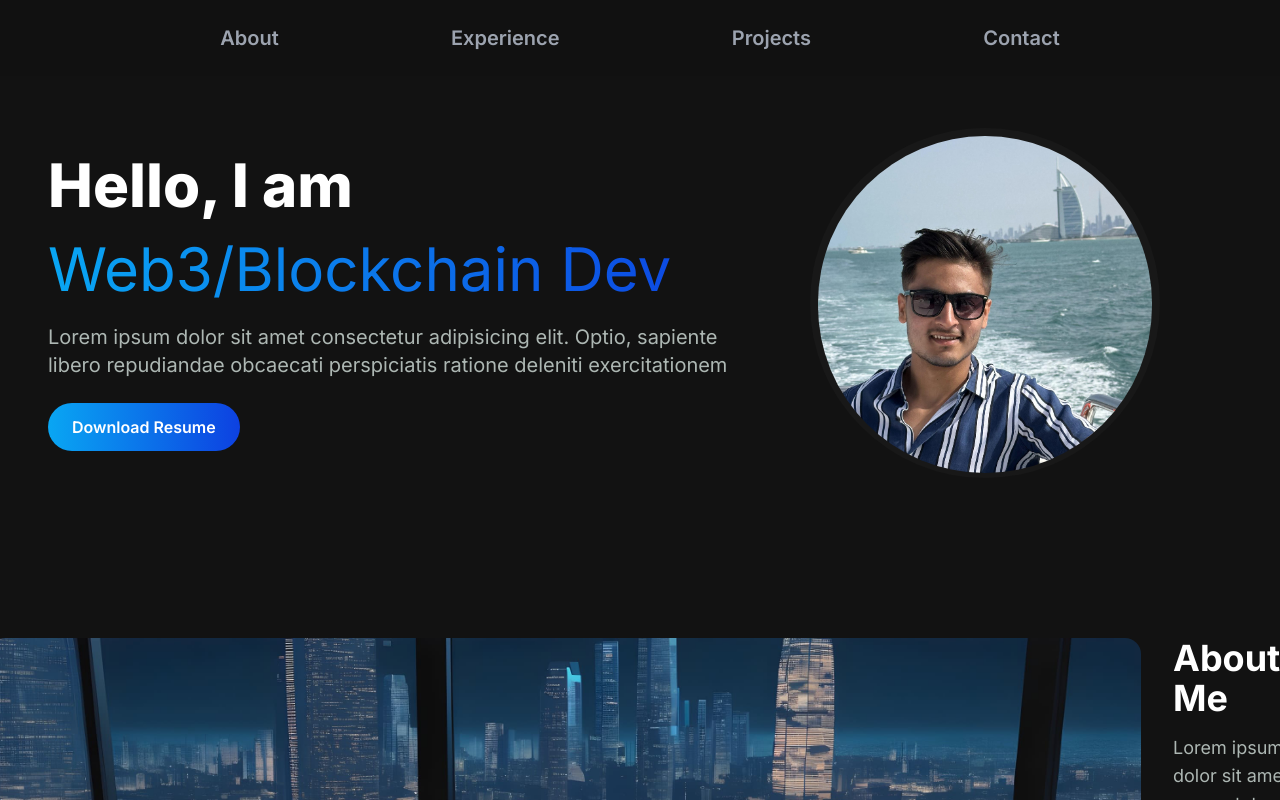
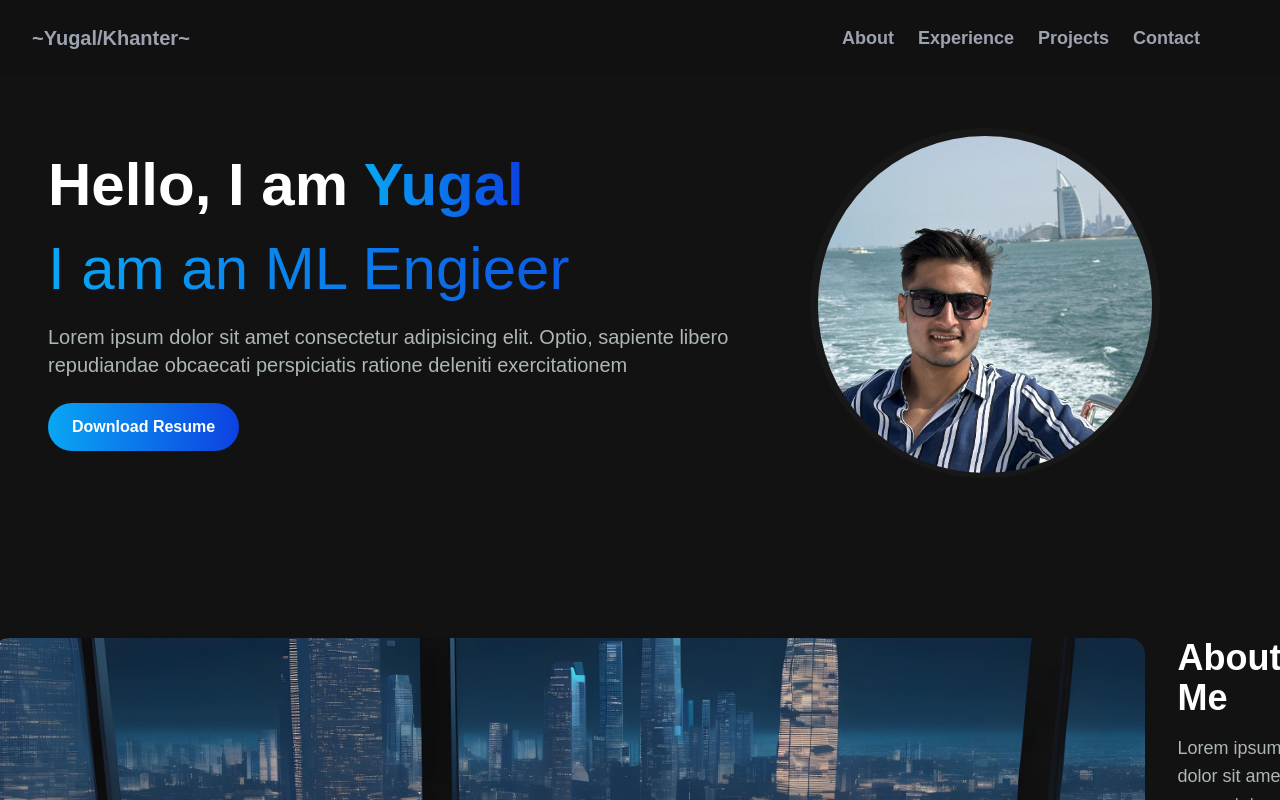
Before and after one commit to yugal82/portfolio-website, a Next.js app: page / in a window 1280 px wide. Shown: the top 800 px of the page. Built offline with nearby package versions, Linux system fonts and the light colour scheme.

Commit message:
navbar and footer major changes

```diff
--- a/src/app/components/Contact.jsx
+++ b/src/app/components/Contact.jsx
@@ -6,7 +6,7 @@ import { TfiEmail } from "react-icons/tfi";
 
 const Contact = () => {
     return (
-        <div id='contact' className='container mx-auto px-12 py-4 mt-12 w-full'>
+        <div id='contact' className='container mx-auto px-12 py-4 my-12 w-full'>
             <h2 className='w-full text-3xl font-semibold text-left md:text-center'>Want to get in contact with me?</h2>
             <div className='px-4 md:px-16 mt-4'>
                 <p className='text-xl text-[#adb7b3] md:text-center'>I am currently looking for new opportunities, my inbox is always open. Feel free to reach out to me directly through the below mentioned social media handles for any inquiries, collaborations, or just to say hello! I'm always eager to connect with fellow creatives, clients, and potential collaborators. Whether you have a question or just want to say Hi, I'll try my best to get back to you!</p>
--- a/src/app/components/Footer.jsx
+++ b/src/app/components/Footer.jsx
@@ -1,8 +1,18 @@
+import Link from 'next/link';
 import React from 'react'
 
 const Footer = () => {
   return (
-    <div className='w-full text-center mt-8 py-8 text-base font-semibold'>All rights reserved 2024 | Yugal Khanter</div>
+    <div className='py-4 bg-[#282828] rounded-t-xl'>
+      <h2 className='text-2xl text-center py-2 font-extrabold text-transparent bg-clip-text bg-gradient-to-r from-[#09A6F3] via-[#0B74EA] to-[#0D41E1]'>Yugal Khanter</h2>
+      <div className='w-full py-2 flex items-center justify-center'>
+        <Link href='#about' className='text-lg font-medium text-gray-400 hover:text-white transition-all duration-200 ease-in-out hover:scale-105 mx-2'>About</Link>
+        <Link href='#experience' className='text-lg font-medium text-gray-400 hover:text-white transition-all duration-200 ease-in-out hover:scale-105 mx-2'>Experience</Link>
+        <Link href='#projects' className='text-lg font-medium text-gray-400 hover:text-white transition-all duration-200 ease-in-out hover:scale-105 mx-2'>Projects</Link>
+        <Link href='#contact' className='text-lg font-medium text-gray-400 hover:text-white transition-all duration-200 ease-in-out hover:scale-105 mx-2'>Contact</Link>
+      </div>
+      <div className='w-full py-2 text-center text-sm font-semibold'>	&#169; 2024 Yugal Khanter | All rights reserved</div>
+    </div>
   )
 }
 
--- a/src/app/components/Hero.jsx
+++ b/src/app/components/Hero.jsx
@@ -9,19 +9,18 @@ const Hero = () => {
             <div className='grid grid-cols-1 sm:grid-cols-12'>
                 <div className='col-span-7 place-self-center text-center sm:text-left'>
                     <h1 className='text-white text-4xl sm:text-5xl lg:text-6xl'>
-                        <span className='font-extrabold'>Hello, I am</span>
+                        <span className='font-extrabold'>Hello, I am <span className='text-transparent bg-clip-text bg-gradient-to-r from-[#09A6F3] via-[#0B74EA] to-[#0D41E1]'>Yugal</span></span>
                         <p className='py-6 text-transparent bg-clip-text bg-gradient-to-r from-[#09A6F3] via-[#0B74EA] to-[#0D41E1]'>
+                        <span>I am </span>
                         <TypeAnimation
                             sequence={[
-                                'Yugal',
+                                'a Web Developer',
                                 1000,
-                                'Web Developer',
+                                'a Web3 Developer',
                                 1000,
-                                'Web3/Blockchain Developer',
+                                'an ML Engieer',
                                 1000,
-                                'ML Engieer',
-                                1000,
-                                'AI Enthusiast',
+                                'an AI Enthusiast',
                                 1000,
                             ]}
                             wrapper="span"
--- a/src/app/components/Navbar.jsx
+++ b/src/app/components/Navbar.jsx
@@ -8,12 +8,13 @@ const Navbar = () => {
     const [isMenuOpen, setIsMenuOpen] = useState(false);
 
     return (
-        <nav className='w-full bg-[#121212] fixed top-0 left-0 right-0 z-10 bg-opacity-90' >
-            <div id='navbar' className='w-full px-12 py-6 hidden sm:flex items-center justify-evenly'>
-                <Link href='#about' className='text-xl font-semibold text-gray-400 hover:text-white transition-all duration-200 ease-in-out hover:scale-105'>About</Link>
-                <Link href='#experience' className='text-xl font-semibold text-gray-400 hover:text-white transition-all duration-200 ease-in-out hover:scale-105'>Experience</Link>
-                <Link href='#projects' className='text-xl font-semibold text-gray-400 hover:text-white transition-all duration-200 ease-in-out hover:scale-105'>Projects</Link>
-                <Link href='#contact' className='text-xl font-semibold text-gray-400 hover:text-white transition-all duration-200 ease-in-out hover:scale-105'>Contact</Link>
+        <nav className='w-full flex items-center justify-between bg-[#121212] fixed top-0 left-0 right-0 z-10 bg-opacity-90 px-8' >
+            <div className='hidden md:flex text-xl font-semibold text-gray-400 hover:text-white transition-all duration-200 ease-in-out hover:scale-105 cursor-pointer'>~Yugal/Khanter~</div>
+            <div id='navbar' className='w-full px-12 py-6 hidden sm:flex items-center justify-end'>
+                <Link href='#about' className='text-lg font-semibold text-gray-400 hover:text-white transition-all duration-200 ease-in-out hover:scale-105 mx-3'>About</Link>
+                <Link href='#experience' className='text-lg font-semibold text-gray-400 hover:text-white transition-all duration-200 ease-in-out hover:scale-105 mx-3'>Experience</Link>
+                <Link href='#projects' className='text-lg font-semibold text-gray-400 hover:text-white transition-all duration-200 ease-in-out hover:scale-105 mx-3'>Projects</Link>
+                <Link href='#contact' className='text-lg font-semibold text-gray-400 hover:text-white transition-all duration-200 ease-in-out hover:scale-105 ml-3'>Contact</Link>
             </div>
 
             {/* mobile nav menu */}
@@ -30,6 +31,7 @@ const Navbar = () => {
             </div>
             {
                 isMenuOpen && <div className='text-white mt-24 w-full h-screen'>
+                    <div className='text-4xl text-center mb-8 font-semibold transition-all duration-200 ease-in-out hover:scale-105 cursor-pointer text-transparent bg-clip-text bg-gradient-to-r from-[#09A6F3] via-[#0B74EA] to-[#0D41E1]'>~Yugal/Khanter~</div>
                     <p className='text-4xl text-center py-4 font-semibold'><Link href='#about'>About</Link></p>
                     <p className='text-4xl text-center py-4 font-semibold'><Link href='#experience'>Experience</Link></p>
                     <p className='text-4xl text-center py-4 font-semibold'><Link href='#projects'>Projects</Link></p>
--- a/src/app/globals.css
+++ b/src/app/globals.css
@@ -1,6 +1,39 @@
 @tailwind base;
 @tailwind components;
 @tailwind utilities;
+
+
+@import url('https://fonts.googleapis.com/css2?family=Poppins:wght@100;200;300;400;500;600;700;800;900&display=swap');
+
+* {
+  box-sizing: border-box;
+  margin: 0;
+  padding: 0;
+  font-family: 'Poppins', sans-serif;
+
+}
+
+html {
+  scroll-behavior: smooth;
+}
+
+::-webkit-scrollbar {
+  width: 4px;
+  height: 80px;
+}
+
+::-webkit-scrollbar-track {
+  background: #222A35;
+}
+
+::-webkit-scrollbar-thumb {
+  background: #09A6F3;
+  border-radius: 6px;
+}
+
+::-webkit-scrollbar-thumb:hover {
+  background: #5076e8;
+}
 
 :root {
   --foreground-rgb: 0, 0, 0;
@@ -17,13 +50,12 @@
 }
 
 body {
+  margin: 0px !important;
+  padding: 0;
   color: rgb(var(--foreground-rgb));
-  background: linear-gradient(
-      to bottom,
+  background: linear-gradient(to bottom,
       transparent,
-      rgb(var(--background-end-rgb))
-    )
-    rgb(var(--background-start-rgb));
+      rgb(var(--background-end-rgb))) rgb(var(--background-start-rgb));
 }
 
 @layer utilities {
```
